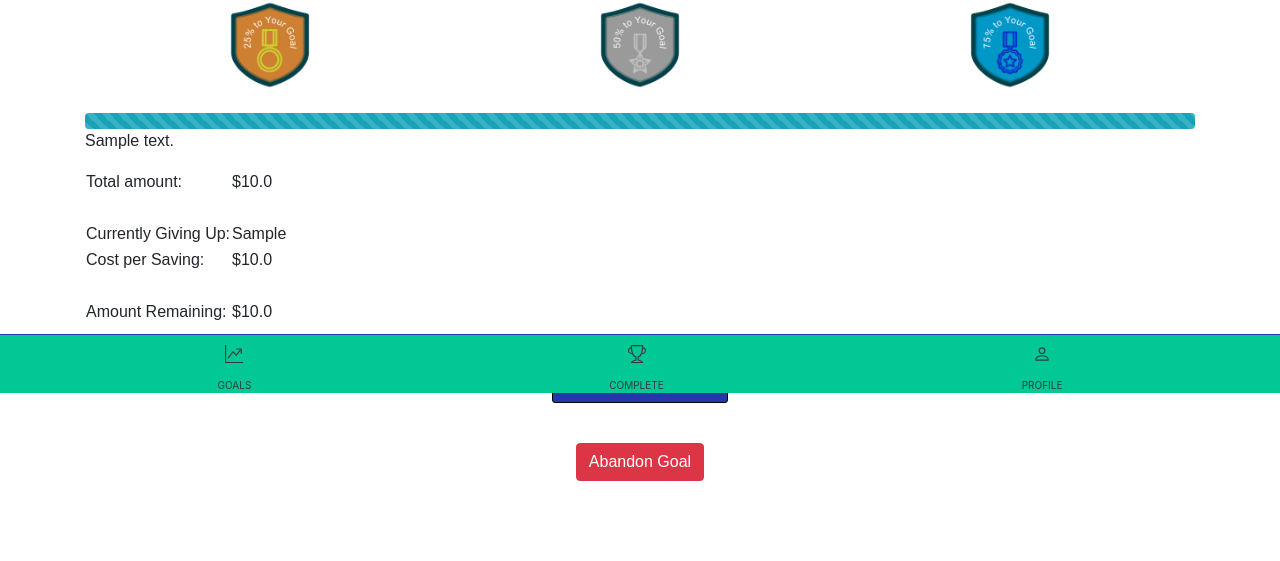
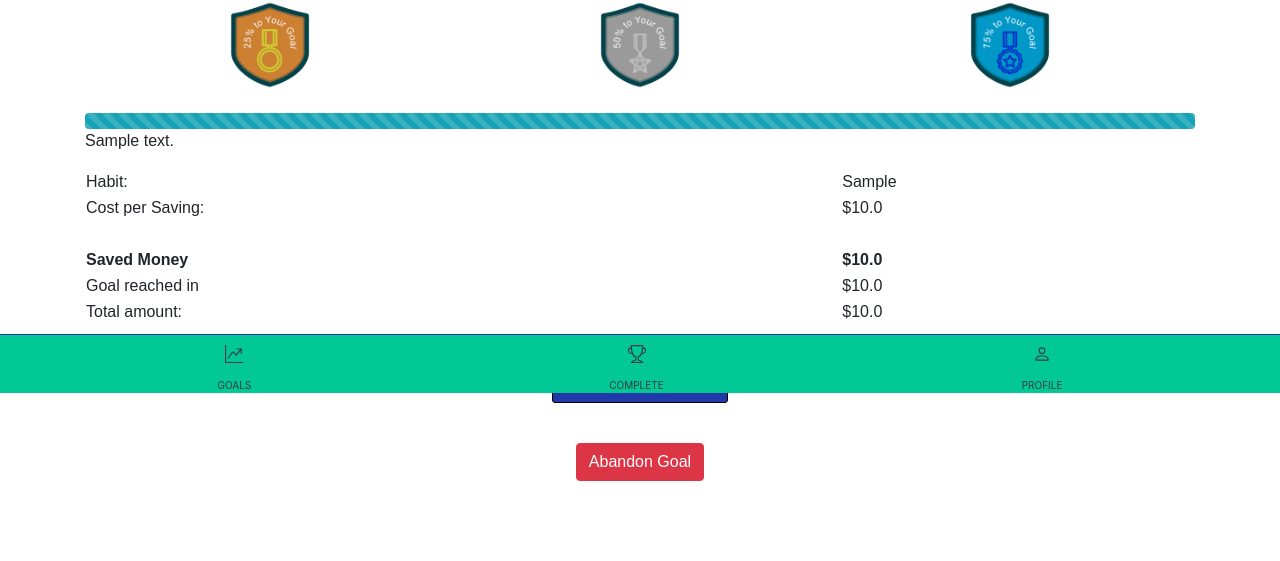
Before and after one commit to nlimtung/financialhackathon, a Django app: page /habits/1/ in a window 1280 px wide. Shown: the part 407-968 px from the top of the page. Run offline with Django 4.2, Linux system fonts and the light colour scheme; a user stored in the database is signed in; tables that the repository leaves empty hold one stand-in row (values such as "Sample post"); grey boxes marked "Sample" are stand-in pictures; some libraries are stand-ins or nearby versions; some web fonts are replaced.

Commit message:
added total saved

```diff
--- a/main_app/models.py
+++ b/main_app/models.py
@@ -10,6 +10,8 @@ class Habit (models.Model):
     item = models.CharField(verbose_name=u"NAME", max_length = 50)
     item_cost = models.FloatField("ITEM COST")
     initial_item_cost = models.FloatField("initial cost", null=True)
+    total_saved = models.FloatField("total saved", default = 0)
+
 
     random_message = models.CharField(max_length = 220)
 
--- a/main_app/static/css/base.css
+++ b/main_app/static/css/base.css
@@ -267,3 +267,7 @@ main{
     width: 75px;
     height: 75px;
 }
+
+table {
+    width: 100%;
+}
--- a/main_app/templates/habits/detail.html
+++ b/main_app/templates/habits/detail.html
@@ -107,16 +107,7 @@
 
         <table>
             <tr>
-                <td>Total amount: </td>
-                <td>${{ habit.initial_item_cost}}</td>
-                <p>{{habit.random_message}}</p>
-            </tr>
-            <tr>
-                <th>&nbsp </th>
-                <th>&nbsp </th>
-            </tr>
-            <tr>
-                <td>Currently Giving Up: </td>
+                <td>Habit: </td>
                 <td>{{ habit.habit_item }}</td>
             </tr>
             <tr>
@@ -128,16 +119,25 @@
                 <th>&nbsp </th>
             </tr>
             <tr>
+                <th>Saved Money </th>
+                <th>${{habit.total_saved}}</th>
+            </tr>
+            <tr>
                 {% if habit.item_cost < 0 %}
 
-                <td>Amount Remaining: </td>
+                <td>Goal reached in </td>
                 <td>$0.0 </td>
 
             {% else %}
-                <td>Amount Remaining:</td>
+                <td>Goal reached in</td>
                 <td>${{ habit.item_cost }}</td>
 
             {% endif %}
+            </tr>
+            <tr>
+                <td>Total amount: </td>
+                <td>${{ habit.initial_item_cost}}</td>
+                <p>{{habit.random_message}}</p>
             </tr>
         </table>
 
--- a/main_app/views.py
+++ b/main_app/views.py
@@ -108,8 +108,13 @@ def habits_update (request, pk):
   habit_cost = (habit_query[0]['habit_cost'])
 
 
+
   new_cost = purchase_cost - habit_cost
   habit = Habit.objects.get(pk=pk)
+  previous_saved_amount = habit.total_saved
+  new_saved_amount = previous_saved_amount + habit_cost
+
+
   random_message = (random.choice(messages))
   print(random_message)
 
@@ -121,7 +126,9 @@ def habits_update (request, pk):
     habit.save()
   else:
     habit.item_cost = new_cost
+    habit.total_saved = new_saved_amount
     habit.random_message = random_message
+    print(habit.total_saved)
 
     habit.save()
 
```
Also changed, not shown: main_app/migrations/0002_habit_delete_wishlist.py, main_app/migrations/0003_habit_total_saved.py, main_app/migrations/0004_habit_contribution_percentage.py (deleted), main_app/migrations/0005_remove_habit_contribution_percentage_and_more.py (deleted), main_app/migrations/0006_habit_badgepercent.py (deleted), main_app/migrations/0007_remove_habit_badgepercent_habit_ninety_goal.py (deleted), main_app/migrations/0008_habit_eighty_goal_habit_forty_goal_and_more.py (deleted), main_app/static/css/images/default.png (added).
